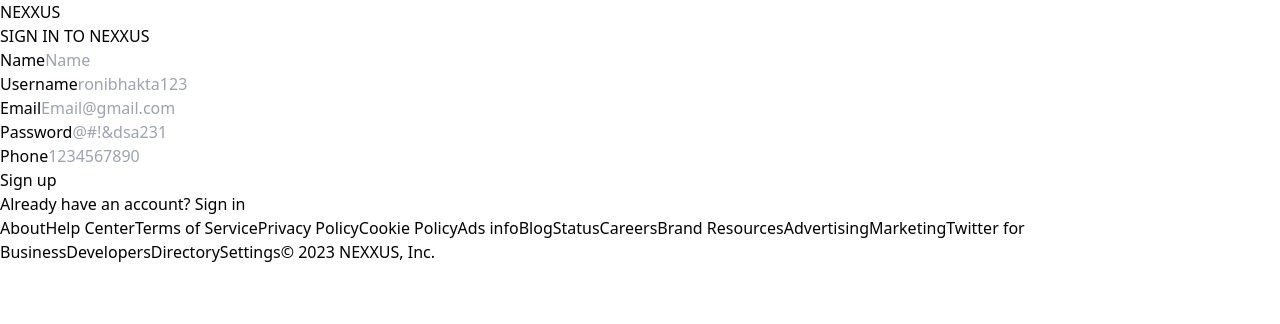
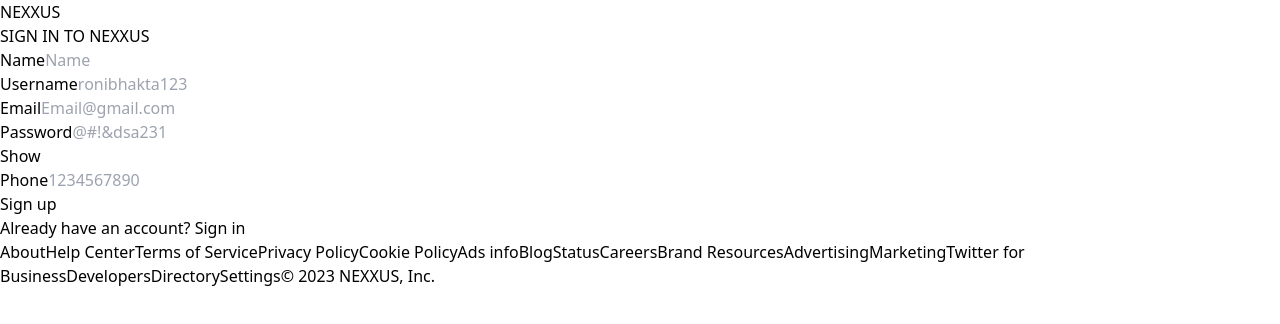
Before and after one commit to ronibhakta1/NEXXUS, a React (Vite) app in the folder Version1.1/frontend/: page /signup in a window 1280 px wide. Shown: the top 324 px of the page. Built offline with nearby package versions, Linux system fonts and the light colour scheme.

Commit message:
password show button

```diff
--- a/Version1.1/frontend/src/components/auth.tsx
+++ b/Version1.1/frontend/src/components/auth.tsx
@@ -6,6 +6,7 @@
 
 export const Auth = ({ type }: { type: "signin" | "signup" }) => {
     const navigate = useNavigate();
+    const [showPassword, setShowPassword] = useState(false);
     const [postInputs, serPostInputs] = useState<SignupInput>({
         username: '',
         name: '',
@@ -60,13 +61,16 @@
                 }} />
 
             </div>
-            <div>
-                <LabelledInput label="Password" type={"password"} placeholder="@#!&dsa231" onChange={(e) => {
+            <div className="relative">
+                <LabelledInput label="Password" type={showPassword ? "text" : "password"} placeholder="@#!&dsa231" onChange={(e) => {
                     serPostInputs({
                         ...postInputs,
                         password: e.target.value
                     })
                 }} />
+                <button type="button" className="absolute inset-y-0 right-0 pr-3 pt-8 pr-14 font-bold flex items-center text-sm leading-5" onClick={() => setShowPassword(!showPassword)}>
+                    {showPassword ? "Hide" : "Show"}
+                </button>
             </div>
             <div>
                 {type === "signup" ? <LabelledInput label="Phone" placeholder="1234567890" onChange={(e) => {
```
